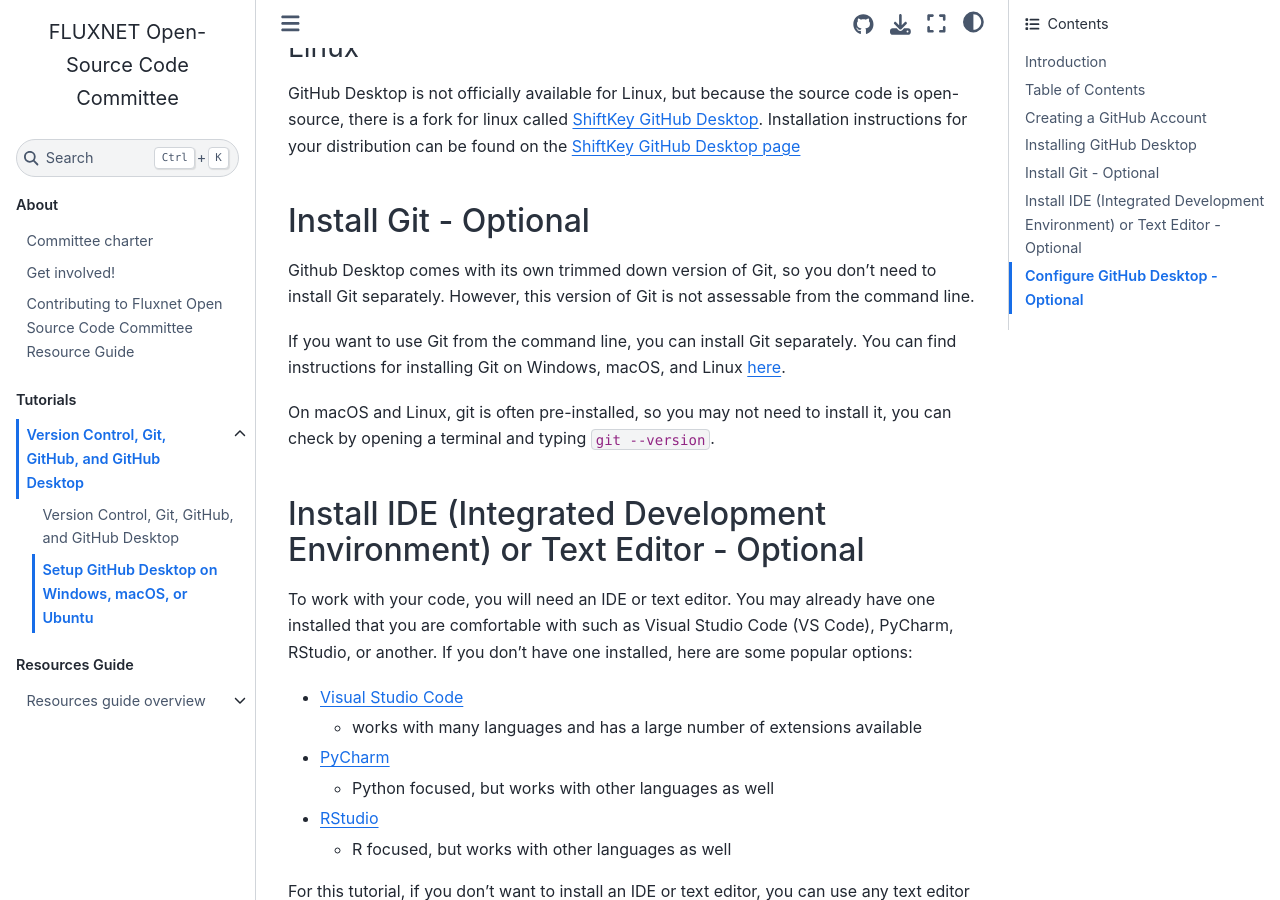
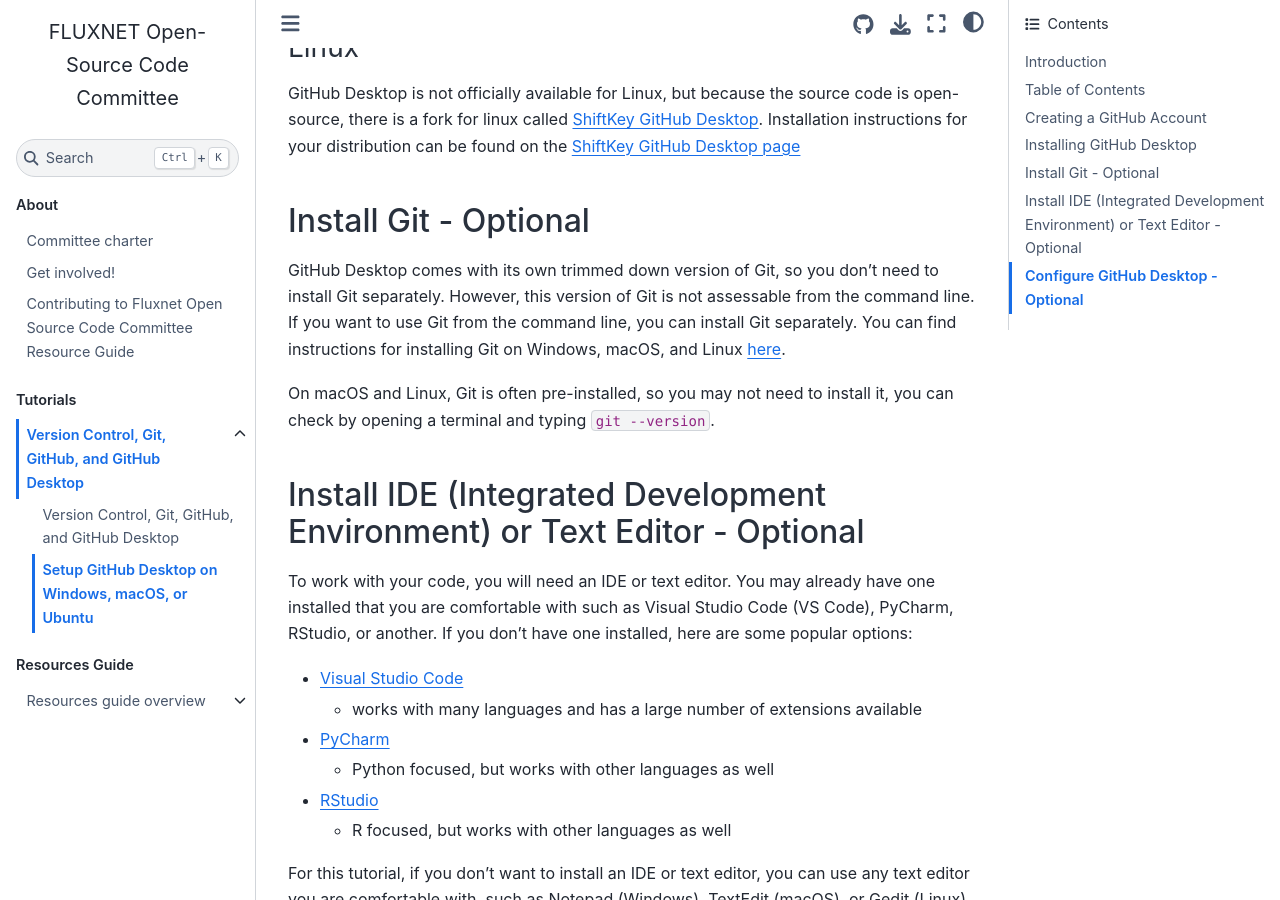
Before and after one commit to fluxnet-open-source/website, a Jupyter Book: the page built from tutorials/git/2-setup.md, in a window 1280 px wide and 900 px high, scrolled down 2854 px. Built offline with Jupyter Book 1.0.4 settings and Sphinx 7.4.7 and the Sphinx Book theme 1.1.4, drawn with Linux system fonts in a browser that asks for light colours.

Commit message:
Minor text edits

```diff
--- a/tutorials/git/2-setup.md
+++ b/tutorials/git/2-setup.md
@@ -82,12 +82,10 @@ GitHub Desktop is not officially available for Linux, but because the source cod
 
 ## Install Git - Optional
 
-Github Desktop comes with its own trimmed down version of Git, so you don't need to install Git separately. However, this version of Git is not assessable from the command line.
-
-If you want to use Git from the command line, you can install Git separately.
+GitHub Desktop comes with its own trimmed down version of Git, so you don't need to install Git separately. However, this version of Git is not assessable from the command line. If you want to use Git from the command line, you can install Git separately.
 You can find instructions for installing Git on Windows, macOS, and Linux [here](https://git-scm.com/book/en/v2/Getting-Started-Installing-Git).
 
-On macOS and Linux, git is often pre-installed, so you may not need to install it, you can check by opening a terminal and typing `git --version`.
+On macOS and Linux, Git is often pre-installed, so you may not need to install it, you can check by opening a terminal and typing `git --version`.
 
 ## Install IDE (Integrated Development Environment) or Text Editor - Optional
 
```
